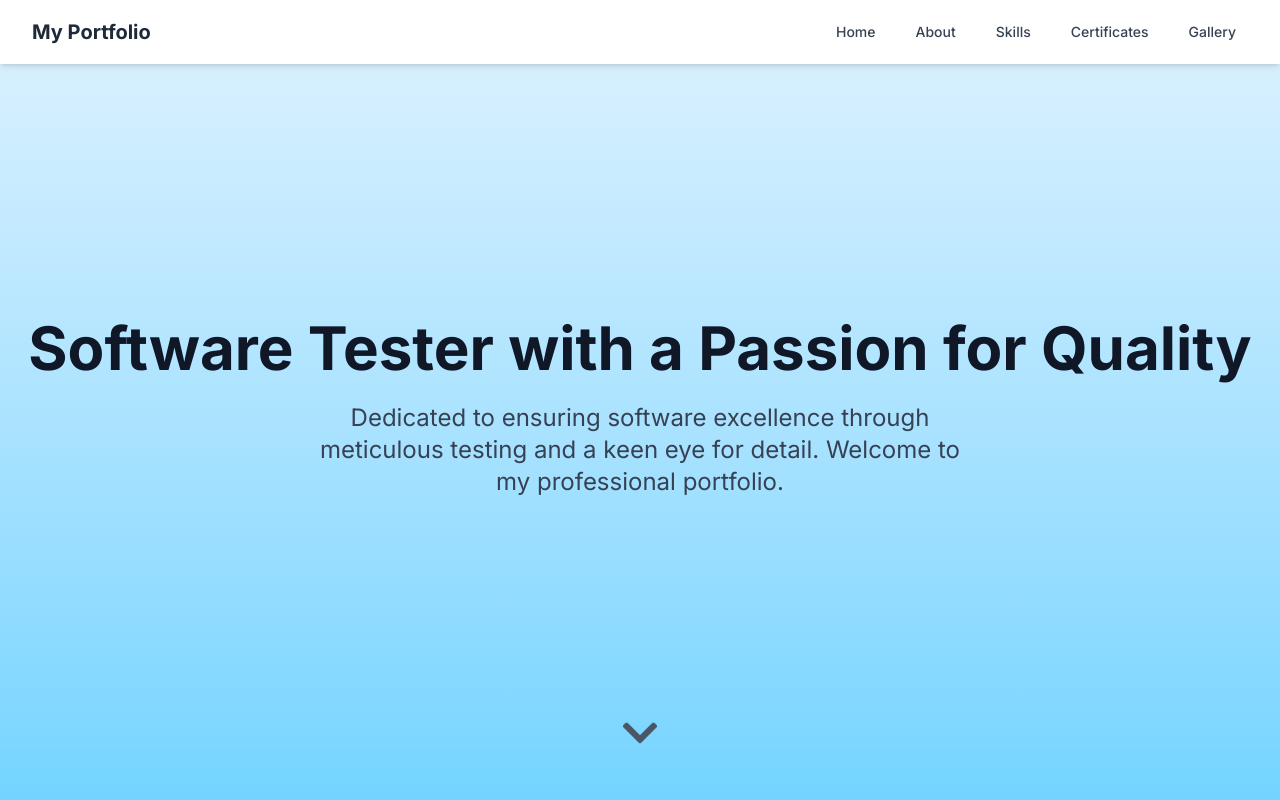
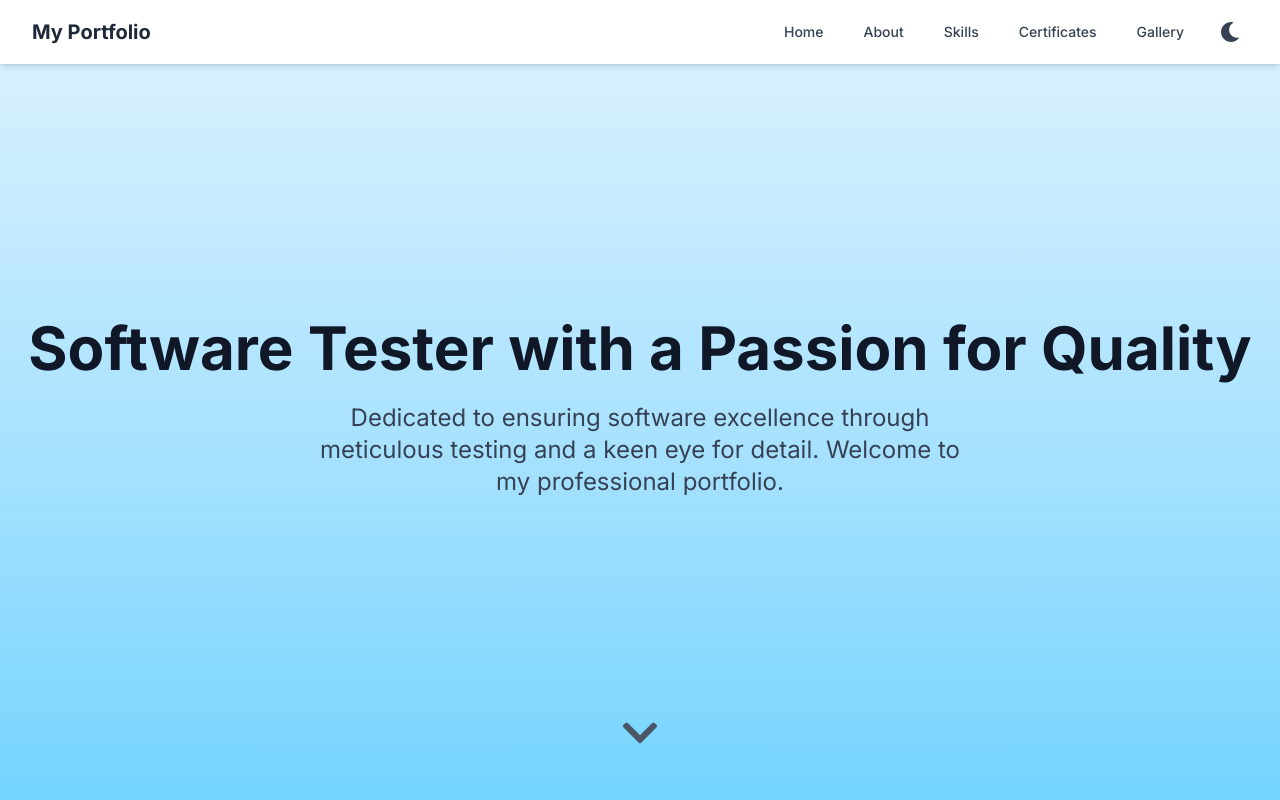
Before and after one commit to JanPodzimek/Portfolio-v2, a Next.js app: page / in a window 1280 px wide. Shown: the top 800 px of the page. Built offline with nearby package versions, Linux system fonts and the light colour scheme.

Commit message:
fix: Implement theme toggle for Tailwind v4 using @custom-variant

```diff
--- a/package.json
+++ b/package.json
@@ -3,7 +3,7 @@
   "version": "0.1.0",
   "private": true,
   "scripts": {
-    "dev": "next dev --turbopack",
+    "dev": "next dev",
     "build": "next build",
     "start": "next start",
     "lint": "next lint"
@@ -16,6 +16,7 @@
   },
   "devDependencies": {
     "@eslint/eslintrc": "^3",
+    "@tailwindcss/aspect-ratio": "^0.4.2",
     "@tailwindcss/postcss": "^4",
     "@types/node": "^20",
     "@types/react": "^19",
--- a/src/app/globals.css
+++ b/src/app/globals.css
@@ -1,4 +1,6 @@
 @import "tailwindcss";
+
+@custom-variant dark (&:where(.dark, .dark *));
 
 :root {
   --background: #ffffff;
--- a/src/app/layout.tsx
+++ b/src/app/layout.tsx
@@ -2,6 +2,7 @@ import type { Metadata } from "next";
 import { Inter } from "next/font/google";
 import "./globals.css";
 import Navigation from "@/components/Navigation";
+import { ThemeProvider } from "@/contexts/ThemeContext";
 
 const inter = Inter({ subsets: ["latin"] });
 
@@ -16,10 +17,12 @@ export default function RootLayout({
   children: React.ReactNode;
 }>) {
   return (
-    <html lang="en">
+    <html lang="en" suppressHydrationWarning>
       <body className={inter.className}>
-        <Navigation />
-        <main>{children}</main>
+        <ThemeProvider>
+          <Navigation />
+          <main>{children}</main>
+        </ThemeProvider>
       </body>
     </html>
   );
--- a/src/components/Navigation.tsx
+++ b/src/components/Navigation.tsx
@@ -2,6 +2,7 @@
 
 import React from 'react';
 import Link from 'next/link';
+import ThemeToggleButton from './ThemeToggleButton';
 
 const navItems = [
   { name: 'Home', href: '#landing' }, // Assuming 'landing' is the ID for the landing section
@@ -19,7 +20,7 @@ const Navigation: React.FC = () => {
           <div className="flex items-center">
             <span className="font-bold text-xl text-gray-800 dark:text-white">My Portfolio</span>
           </div>
-          <div className="hidden md:block">
+          <div className="hidden md:flex items-center">
             <div className="ml-10 flex items-baseline space-x-4">
               {navItems.map((item) => (
                 <Link
@@ -31,8 +32,13 @@ const Navigation: React.FC = () => {
                 </Link>
               ))}
             </div>
+            <div className="ml-4">
+              <ThemeToggleButton />
+            </div>
           </div>
-          {/* Mobile menu button will be added later as per Phase 4 */}
+          <div className="md:hidden ml-4">
+            <ThemeToggleButton />
+          </div>
         </div>
       </div>
     </nav>
--- /dev/null
+++ b/src/components/ThemeToggleButton.tsx
@@ -0,0 +1,21 @@
+'use client';
+
+import React from 'react';
+import { useTheme } from '@/contexts/ThemeContext';
+import { FaSun, FaMoon } from 'react-icons/fa';
+
+const ThemeToggleButton: React.FC = () => {
+  const { theme, toggleTheme } = useTheme();
+
+  return (
+    <button
+      onClick={toggleTheme}
+      className="p-2 rounded-md hover:bg-gray-200 dark:hover:bg-gray-700 transition-colors text-gray-700 dark:text-gray-300"
+      aria-label={theme === 'light' ? 'Switch to dark mode' : 'Switch to light mode'}
+    >
+      {theme === 'light' ? <FaMoon size={20} /> : <FaSun size={20} />}
+    </button>
+  );
+};
+
+export default ThemeToggleButton;
--- /dev/null
+++ b/src/contexts/ThemeContext.tsx
@@ -0,0 +1,53 @@
+'use client';
+
+import React, { createContext, useContext, useState, useEffect, ReactNode } from 'react';
+
+interface ThemeContextType {
+  theme: string;
+  toggleTheme: () => void;
+}
+
+const ThemeContext = createContext<ThemeContextType | undefined>(undefined);
+
+export const ThemeProvider: React.FC<{ children: ReactNode }> = ({ children }) => {
+  const [theme, setTheme] = useState('light'); // Default theme
+
+  useEffect(() => {
+    // Check for saved theme in localStorage or system preference
+    const savedTheme = localStorage.getItem('theme');
+    const prefersDark = window.matchMedia && window.matchMedia('(prefers-color-scheme: dark)').matches;
+    if (savedTheme) {
+      setTheme(savedTheme);
+    } else if (prefersDark) {
+      setTheme('dark');
+    }
+  }, []);
+
+  useEffect(() => {
+    // Apply theme to HTML element and save to localStorage
+    if (theme === 'dark') {
+      document.documentElement.classList.add('dark');
+    } else {
+      document.documentElement.classList.remove('dark');
+    }
+    localStorage.setItem('theme', theme);
+  }, [theme]);
+
+  const toggleTheme = () => {
+    setTheme((prevTheme) => (prevTheme === 'light' ? 'dark' : 'light'));
+  };
+
+  return (
+    <ThemeContext.Provider value={{ theme, toggleTheme }}>
+      {children}
+    </ThemeContext.Provider>
+  );
+};
+
+export const useTheme = () => {
+  const context = useContext(ThemeContext);
+  if (context === undefined) {
+    throw new Error('useTheme must be used within a ThemeProvider');
+  }
+  return context;
+};
--- /dev/null
+++ b/tailwind.config.ts
@@ -0,0 +1,22 @@
+import type { Config } from 'tailwindcss';
+
+const config: Config = {
+  content: [
+    './src/pages/**/*.{js,ts,jsx,tsx,mdx}',
+    './src/components/**/*.{js,ts,jsx,tsx,mdx}',
+    './src/app/**/*.{js,ts,jsx,tsx,mdx}',
+  ],
+  theme: {
+    extend: {
+      backgroundImage: {
+        'gradient-radial': 'radial-gradient(var(--tw-gradient-stops))',
+        'gradient-conic':
+          'conic-gradient(from 180deg at 50% 50%, var(--tw-gradient-stops))',
+      },
+    },
+  },
+  plugins: [
+    require('@tailwindcss/aspect-ratio'),
+  ],
+};
+export default config;
```
Also changed, not shown: 1 other file (tests, documents, lock files or other folders).
